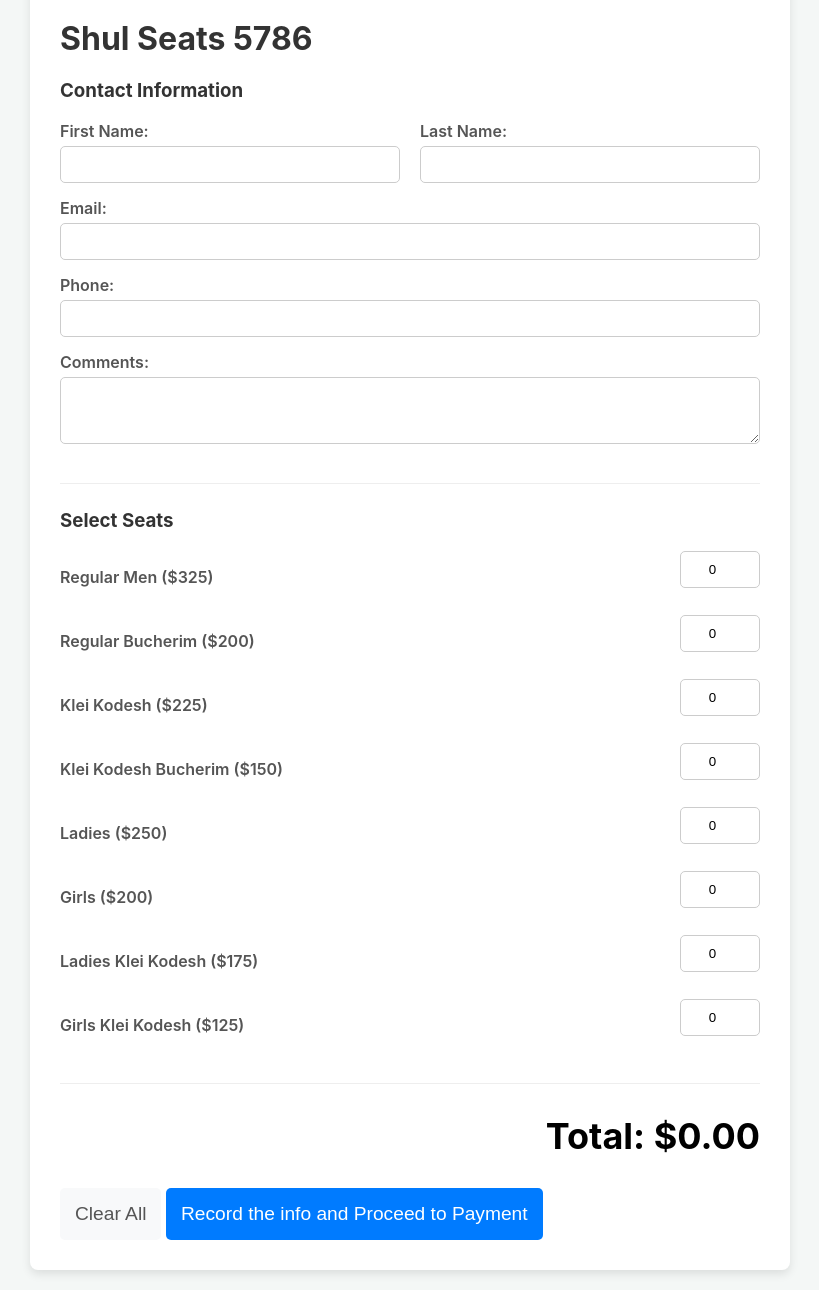
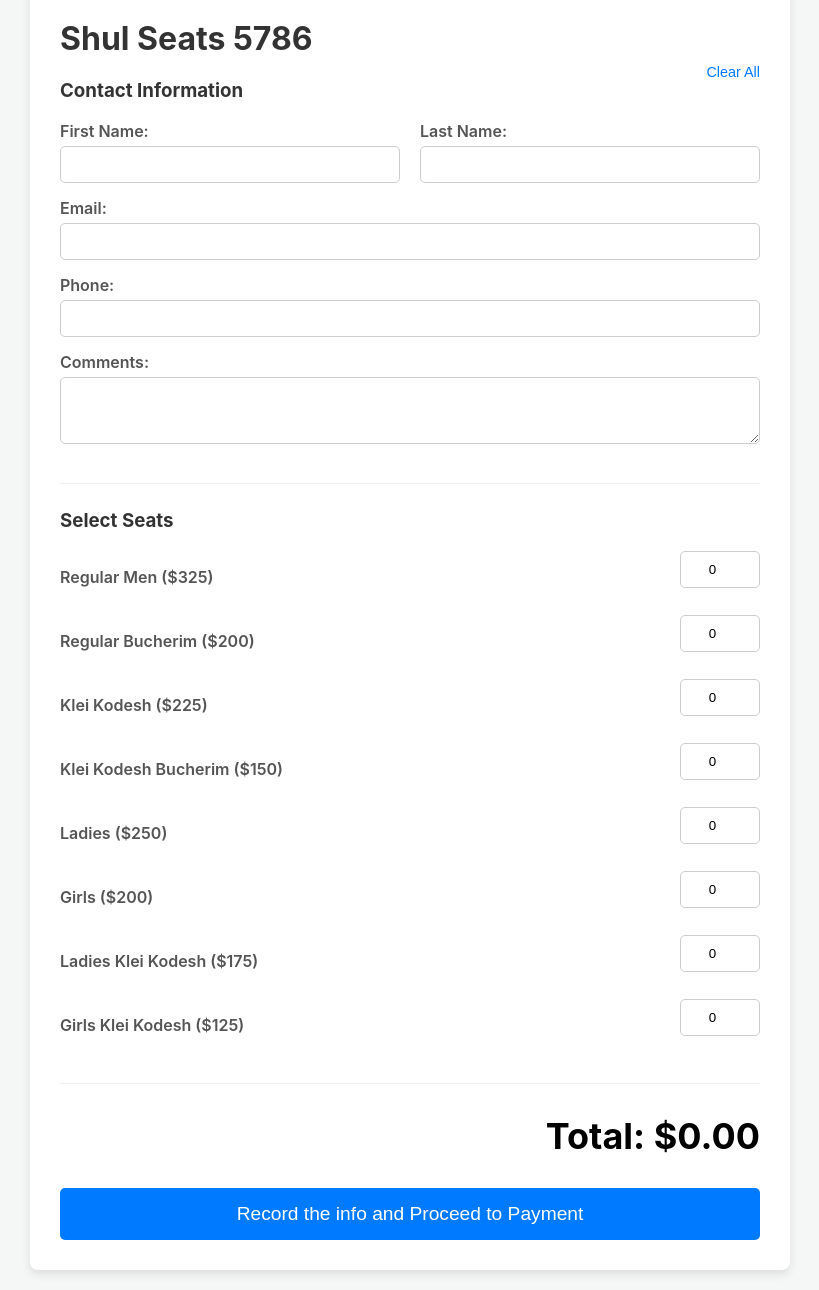
Before and after one commit to CMYShul/Shul-Seats, a website: page index.html in a window 1280 px wide. Shown: the part 113-1403 px from the top of the page, without its empty margins (230-1049 px from the left). Drawn offline with Linux system fonts and the light colour scheme; a script that the page names is missing.

Commit message:
fix clear button

```diff
--- a/index.html
+++ b/index.html
@@ -13,6 +13,7 @@
     <div class="container">
         <h1>בית מדרש מנחת יהודא סטיטשין</h1>
         <h1>Shul Seats 5786</h1>
+      <button type="button" id="clear-button" class="clear-button-top">Clear All</button>
         <form id="seat-form">
             <div class="form-section">
                 <h3>Contact Information</h3>
@@ -80,13 +81,6 @@
                 <h2>Total: $<span id="total-price">0.00</span></h2>
             </div>
 
-            <!-- NEW: Button Group Wrapper -->
-            <div class="button-group">
-                <!-- NEW: Clear All Button -->
-                <!-- Note: type="button" is important to prevent it from submitting the form -->
-                <button type="button" id="clear-button" class="clear-button">Clear All</button>
-
-                <!-- Existing Payment Button -->
                 <button type="submit" class="donate-button">Record the info and Proceed to Payment</button>
             </div>
         </form>
--- a/style.css
+++ b/style.css
@@ -78,42 +78,36 @@ input[type="number"] {
     margin-top: 20px;
 }
 
-./* ... (all your existing styles) ... */
-
-/* --- NEW STYLES FOR BUTTONS --- */
-
-.button-group {
-    display: flex; /* Aligns buttons in a row */
-    gap: 10px; /* Adds space between the buttons */
-    margin-top: 20px;
-}
-
-/* Make both buttons fill the available space */
-.button-group > button {
-    flex: 1; /* Each button takes up equal space */
+.donate-button {
+    display: block;
+    width: 100%;
     padding: 15px;
-    font-size: 1.2em;
-    border-radius: 5px;
-    border: none;
-    cursor: pointer;
-    transition: background-color 0.3s;
-}
-
-/* Keep the original style for the main payment button */
-.donate-button {
     background-color: #007bff;
     color: white;
+    border: none;
+    border-radius: 5px;
+    font-size: 1.2em;
+    cursor: pointer;
+    margin-top: 20px;
+    transition: background-color 0.3s;
 }
 .donate-button:hover {
     background-color: #0056b3;
 }
 
-/* Style for the new "Clear All" button */
-.clear-button {
-    background-color: #f8f9fa; /* A light grey background */
-    color: #555; /* Dark text color */
-    border: 1px solid #ccc; /* A subtle border */
+
+/* --- ADD THIS NEW STYLE for the top Clear All button --- */
+.clear-button-top {
+    float: right; /* Positions the button to the top right */
+    background: none;
+    border: none;
+    color: #007bff; /* Makes it look like a link */
+    cursor: pointer;
+    padding: 0;
+    font-size: 0.9em;
+    margin-top: -15px; /* Adjust as needed to align nicely */
+    margin-bottom: 10px;
 }
-.clear-button:hover {
-    background-color: #e2e6ea; /* A slightly darker grey on hover */
+.clear-button-top:hover {
+    text-decoration: underline;
 }
```
